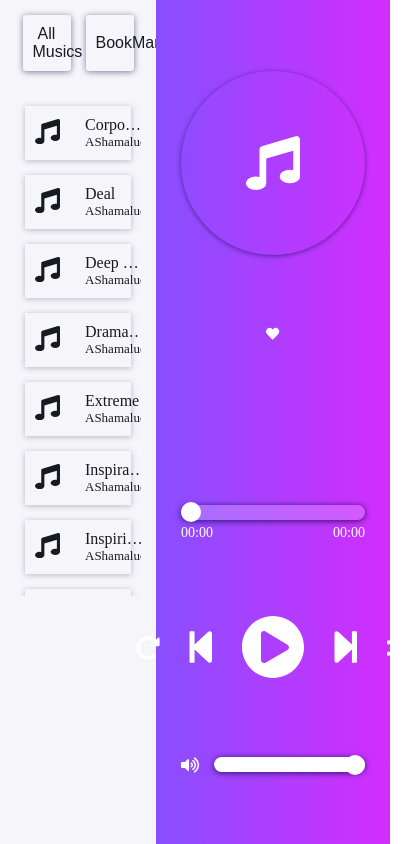
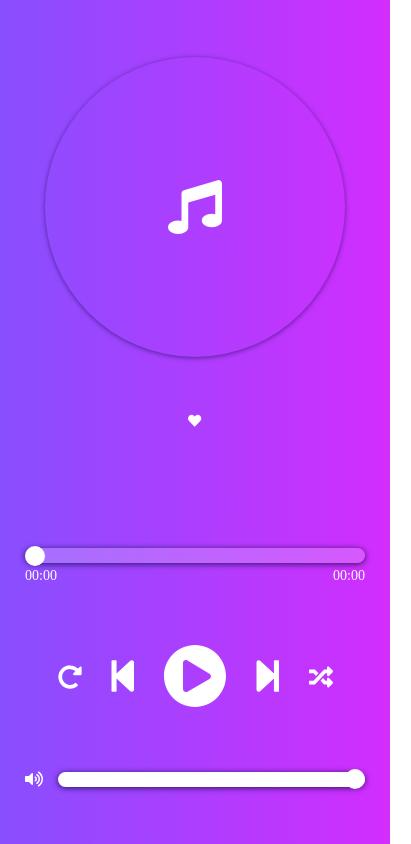
Before and after one commit to mustafadalga/music-player, a Vue app: page / in a window 390 px wide. Shown: the whole page, 411 px wide, since content can reach past the window. Built offline with nearby package versions, Linux system fonts and the light colour scheme.

Commit message:
added media query for responsive design

```diff
--- a/src/assets/scss/main.scss
+++ b/src/assets/scss/main.scss
@@ -266,7 +266,6 @@ input[type=range] {
     border-radius: 8px;
     height: 1.5rem;
     outline: none;
-    //transition: background 450ms ease-in;
     box-shadow: var(--bs-md);
     -webkit-appearance: none;
 }
@@ -291,3 +290,12 @@ input[type=range]::-webkit-slider-thumb {
     cursor: pointer;
     -webkit-appearance: none;
 }
+
+@media screen and (max-width:750px) {
+    .musics {
+        display: none;
+    }
+    .active-music {
+        width: 100%;
+    }
+}
```
